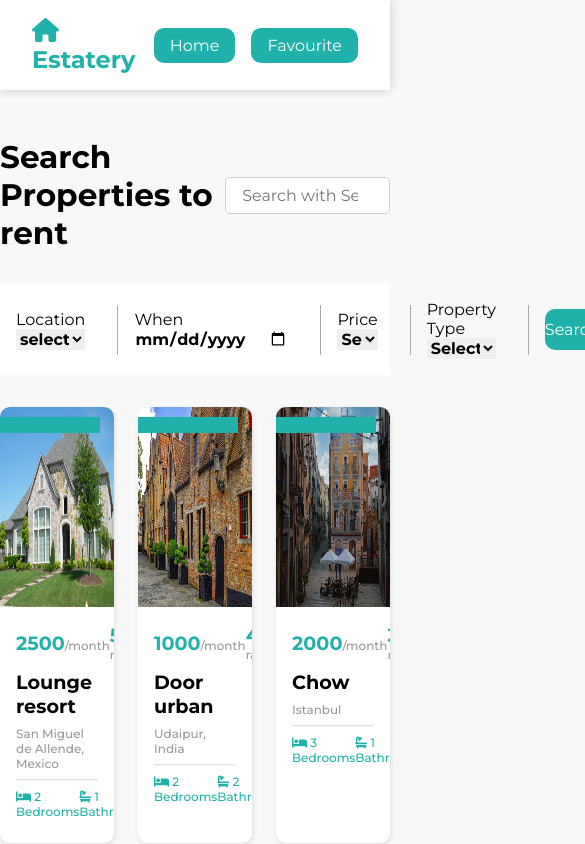
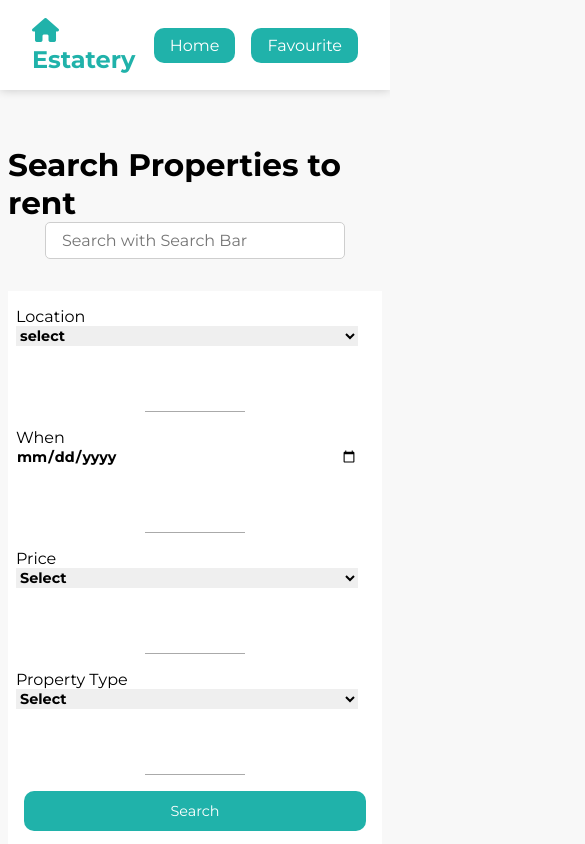
Before and after one commit to Tariq-act/Real-Estate, a React (Create React App) app: page / in a window 390 px wide. Shown: the top 844 px of the page, 585 px wide, since content can reach past the window. Built offline with nearby package versions, Linux system fonts and the light colour scheme.

Commit message:
add little media query

```diff
--- a/src/App.css
+++ b/src/App.css
@@ -1,6 +1,7 @@
 .container {
   margin: 3rem auto;
-  max-width: 60rem;
+  max-width: 65rem;
+  padding: 0.5rem;
 }
 
 img {
--- a/src/components/Search/search.styles.css
+++ b/src/components/Search/search.styles.css
@@ -26,3 +26,9 @@
   outline: none;
   border-color: lightseagreen;
 }
+
+@media (max-width: 800px) {
+  .search {
+    flex-direction: column;
+  }
+}
--- a/src/components/cardList/cardList.styles.css
+++ b/src/components/cardList/cardList.styles.css
@@ -3,3 +3,15 @@
   grid-template-columns: repeat(3, 1fr);
   gap: 1.5rem;
 }
+
+@media (max-width: 850px) {
+  .card-list {
+    grid-template-columns: repeat(2, 1fr);
+  }
+}
+
+@media (max-width: 500px) {
+  .card-list {
+    grid-template-columns: 1fr;
+  }
+}
--- a/src/components/filter/filter.styles.css
+++ b/src/components/filter/filter.styles.css
@@ -45,3 +45,23 @@ select:focus {
 .form-control .btn:hover {
   background-color: rgba(32, 178, 171, 0.712);
 }
+
+@media (max-width: 800px) {
+  .filter-container form .form-control input,
+  select,
+  .form-control .btn {
+    font-size: 0.9rem;
+  }
+
+  .filter-container form {
+    flex-direction: column;
+    justify-content: center;
+    align-items: center;
+  }
+
+  .verticalLine {
+    border: none;
+    border-bottom: 1px solid #aaaaaa;
+    width: 100px;
+  }
+}
```
